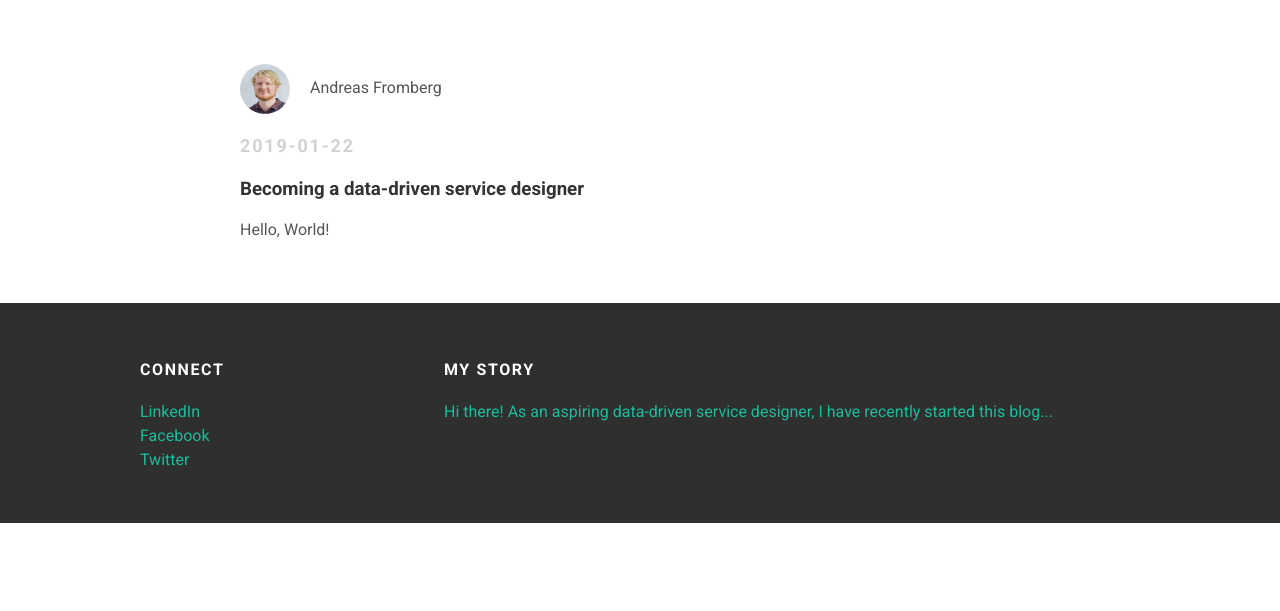
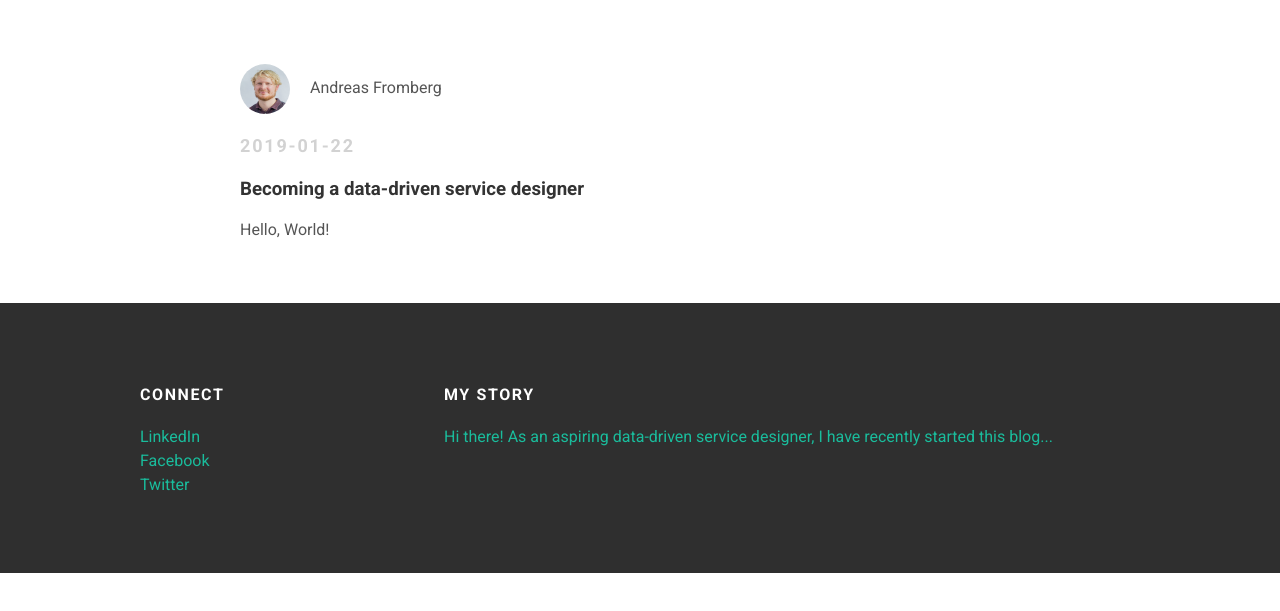
Before and after one commit to andreashfo/andreashfo.github.io, a plain HTML site: page index.html in a window 1280 px wide. Shown: the part 61-672 px from the top of the page. Drawn offline with Linux system fonts and the light colour scheme.

Commit message:
Add files via upload

```diff
--- a/styles.css
+++ b/styles.css
@@ -58,7 +58,7 @@ body {
 
 #footer {
   background-color: #2f2f2f;
-  padding: 35px 0;
+  padding: 60px 0;
 }
 
 .column {
```
